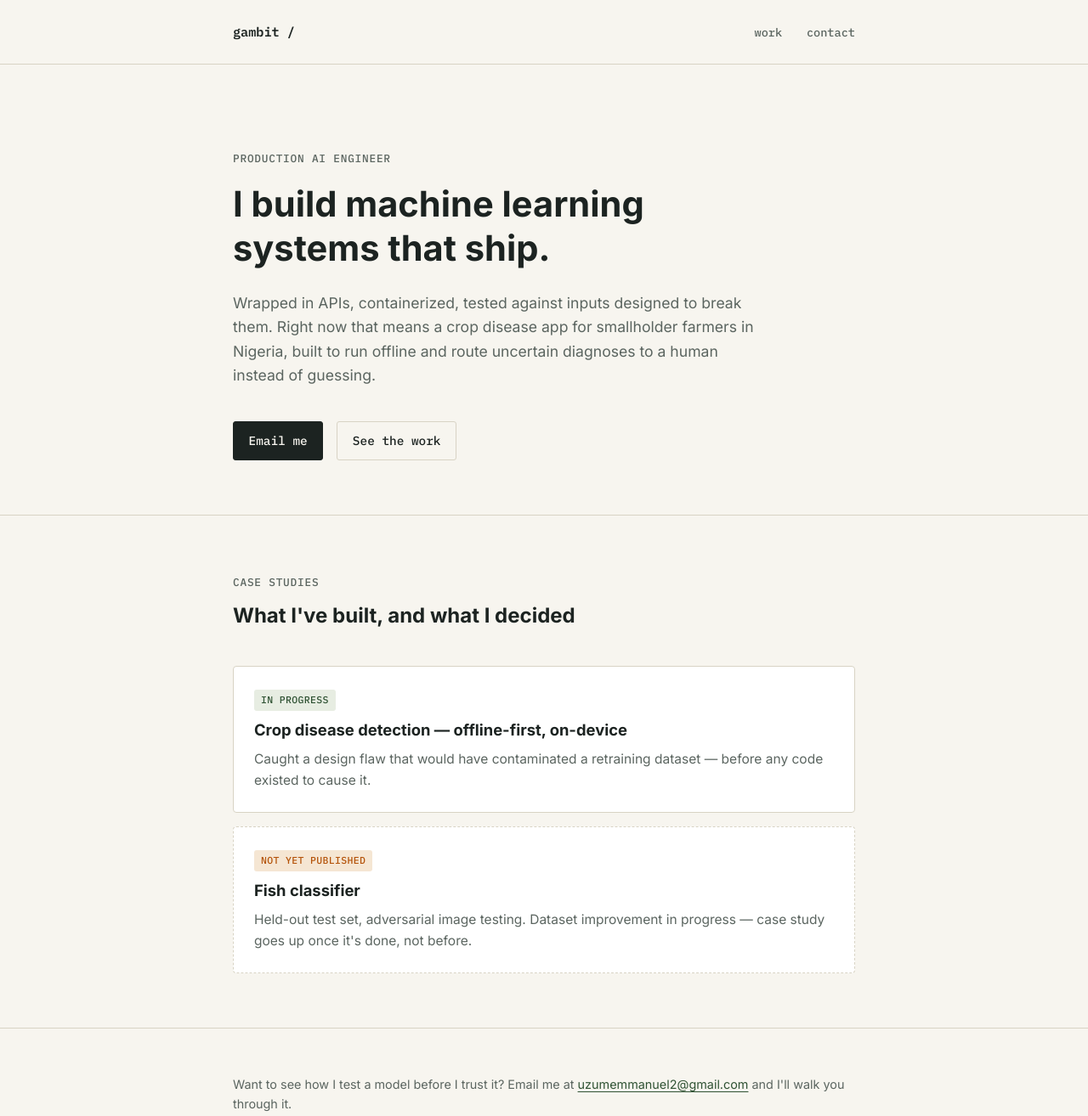
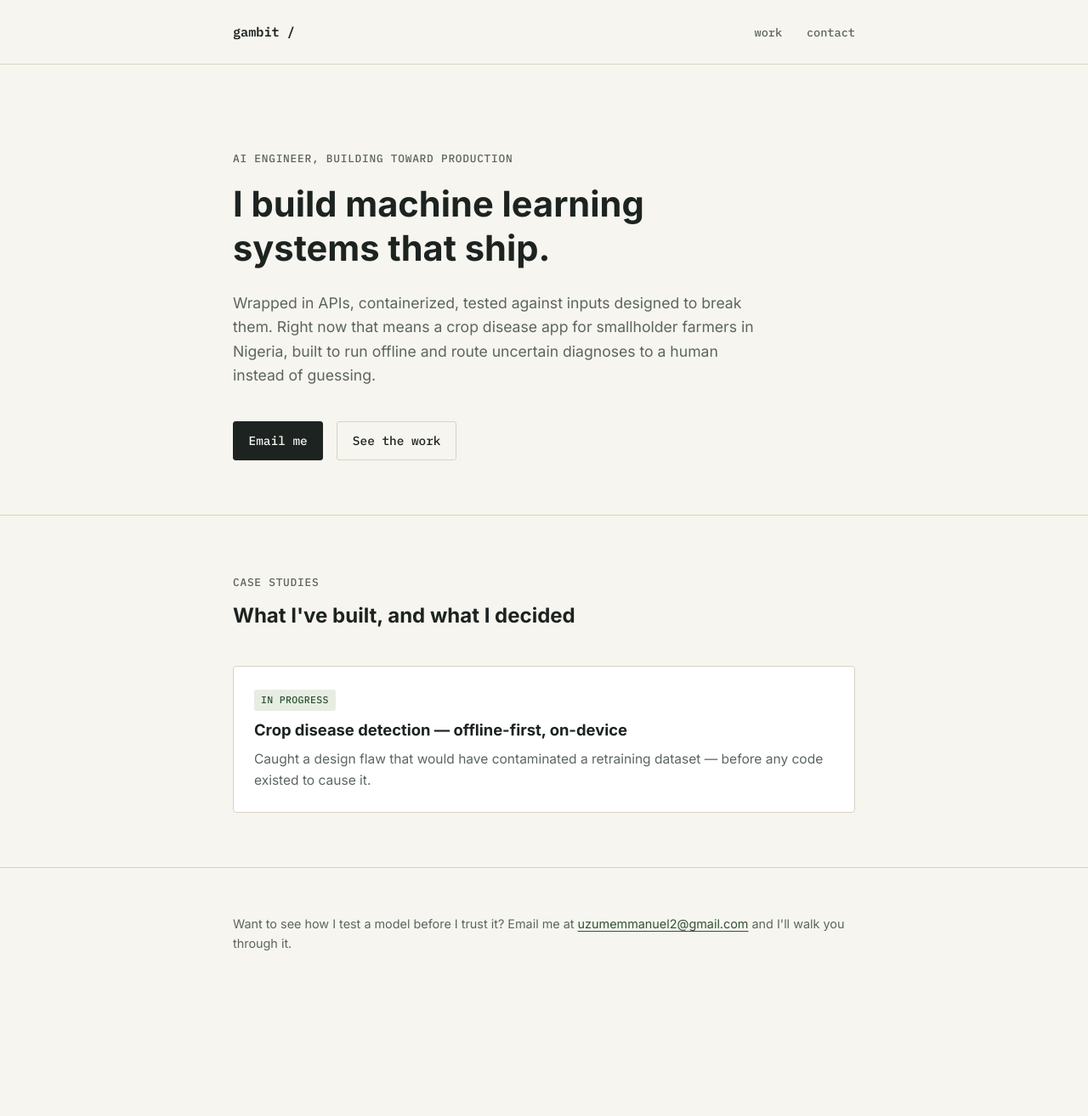
Before and after one commit to uzumemmanuel2-stack/uzumemmanuel2-stack.github.io, a plain HTML site: page index.html in a window 1280 px wide. Shown: the whole page at 85% size. After the commit the page ends 1201 px from the top, so only its background shows below. Drawn offline with Linux system fonts and the light colour scheme.

Commit message:
Update index.html

```diff
--- a/index.html
+++ b/index.html
@@ -3,7 +3,7 @@
 <head>
   <meta charset="UTF-8" />
   <meta name="viewport" content="width=device-width, initial-scale=1.0" />
-  <title>Gambit — Production AI Engineer</title>
+  <title>Gambit — AI Engineer, building toward production</title>
   <meta name="description" content="I build machine learning systems that ship — wrapped in APIs, containerized, tested against inputs designed to break them." />
   <link rel="preconnect" href="https://fonts.googleapis.com">
   <link rel="preconnect" href="https://fonts.gstatic.com" crossorigin>
@@ -25,7 +25,7 @@
   <main>
     <section class="hero">
       <div class="wrap">
-        <span class="eyebrow">Production AI Engineer</span>
+        <span class="eyebrow">AI Engineer, building toward production</span>
         <h1>I build machine learning systems that ship.</h1>
         <p class="lede">
           Wrapped in APIs, containerized, tested against inputs designed to break them.
@@ -51,12 +51,6 @@
           <h3>Crop disease detection — offline-first, on-device</h3>
           <p>Caught a design flaw that would have contaminated a retraining dataset — before any code existed to cause it.</p>
         </a>
-
-        <div class="case-card coming-soon">
-          <span class="status-tag provisional">Not yet published</span>
-          <h3>Fish classifier</h3>
-          <p>Held-out test set, adversarial image testing. Dataset improvement in progress — case study goes up once it's done, not before.</p>
-        </div>
       </div>
     </section>
   </main>
```
